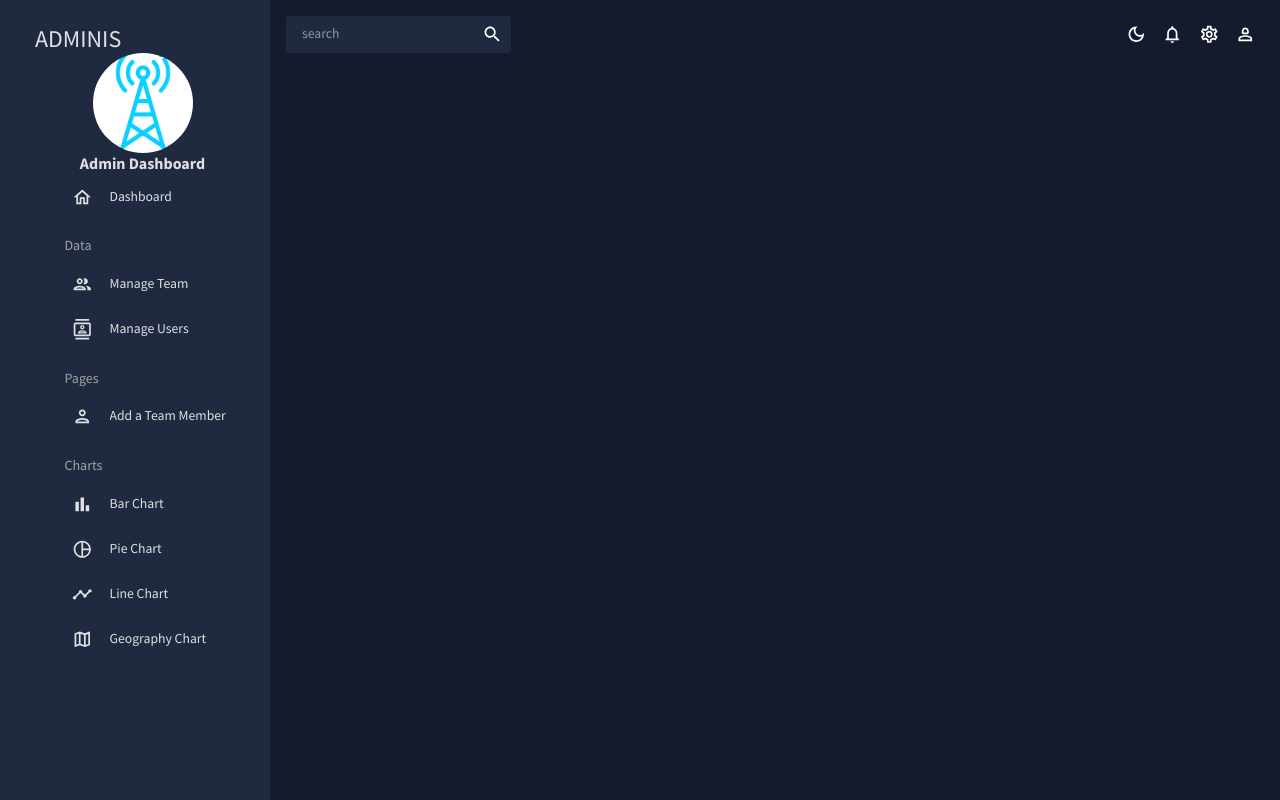
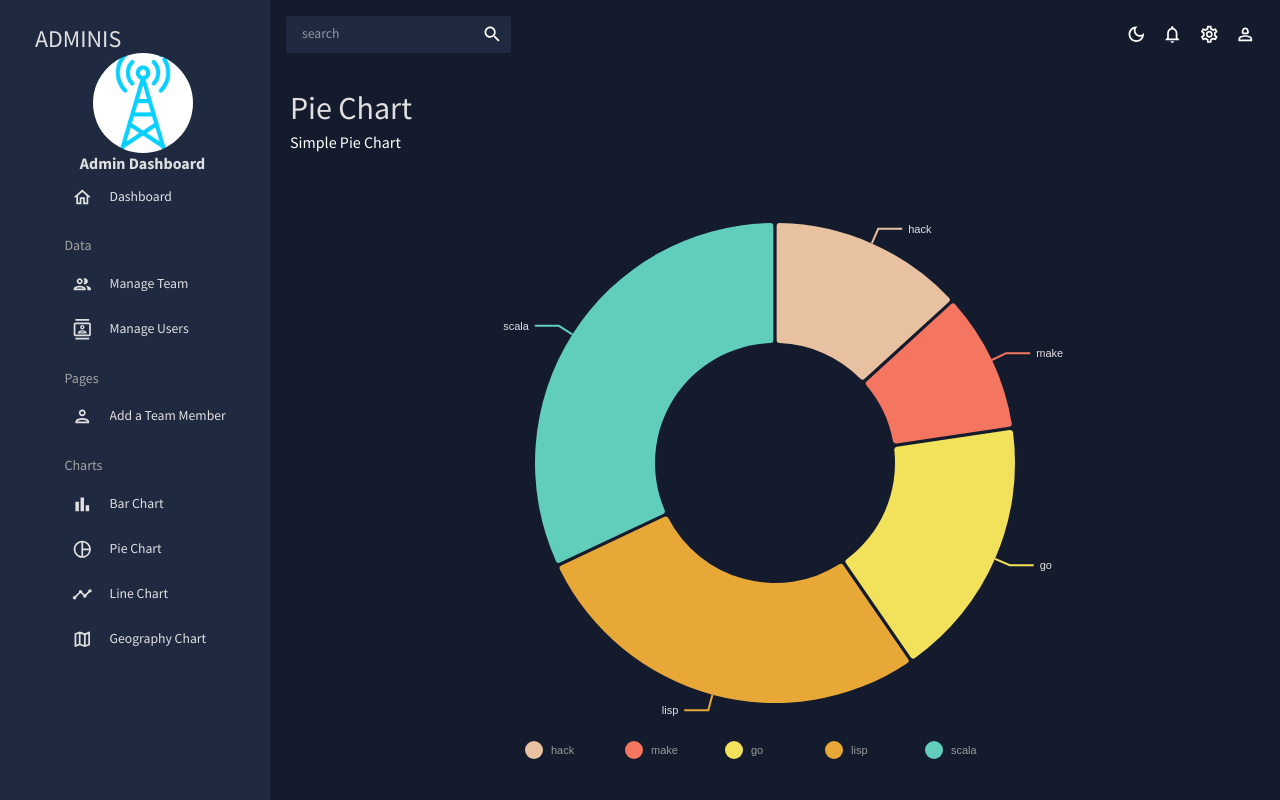
Before and after one commit to EliGuy343/semaphore-dashboard, a React (Create React App) app: page /pie in a window 1280 px wide. Built offline with nearby package versions, Linux system fonts and the light colour scheme.

Commit message:
pie chart design

```diff
--- a/src/App.js
+++ b/src/App.js
@@ -8,6 +8,7 @@ import Team from "./pages/Team";
 import Users from "./pages/Users";
 import Form from "./pages/Form";
 import Bar from "./pages/Bar";
+import Pie from "./pages/Pie";
 
 
 function App() {
@@ -27,6 +28,7 @@ function App() {
               <Route path="/users" element={<Users/>}/>
               <Route path="/add/team" element={<Form/>}/>
               <Route path="/bar" element={<Bar/>}/>
+              <Route path="/pie" element={<Pie/>}/>
             </Routes>
           </main>
         </div>
--- /dev/null
+++ b/src/components/PieChart.jsx
@@ -0,0 +1,109 @@
+import { ResponsivePie } from "@nivo/pie";
+import { tokens } from "../theme";
+import { useTheme } from "@mui/material";
+import { mockPieData as data } from "../data/mockdata";
+
+const PieChart = () => {
+  const theme = useTheme();
+  const colors = tokens(theme.palette.mode);
+  return (
+    <ResponsivePie
+      data={data}
+      theme={{
+        axis: {
+          domain: {
+            line: {
+              stroke: colors.grey[100],
+            },
+          },
+          legend: {
+            text: {
+              fill: colors.grey[100],
+            },
+          },
+          ticks: {
+            line: {
+              stroke: colors.grey[100],
+              strokeWidth: 1,
+            },
+            text: {
+              fill: colors.grey[100],
+            },
+          },
+        },
+        legends: {
+          text: {
+            fill: colors.grey[100],
+          },
+        },
+      }}
+      margin={{ top: 40, right: 80, bottom: 80, left: 80 }}
+      innerRadius={0.5}
+      padAngle={0.7}
+      cornerRadius={3}
+      activeOuterRadiusOffset={8}
+      borderColor={{
+        from: "color",
+        modifiers: [["darker", 0.2]],
+      }}
+      arcLinkLabelsSkipAngle={10}
+      arcLinkLabelsTextColor={colors.grey[100]}
+      arcLinkLabelsThickness={2}
+      arcLinkLabelsColor={{ from: "color" }}
+      enableArcLabels={false}
+      arcLabelsRadiusOffset={0.4}
+      arcLabelsSkipAngle={7}
+      arcLabelsTextColor={{
+        from: "color",
+        modifiers: [["darker", 2]],
+      }}
+      defs={[
+        {
+          id: "dots",
+          type: "patternDots",
+          background: "inherit",
+          color: "rgba(255, 255, 255, 0.3)",
+          size: 4,
+          padding: 1,
+          stagger: true,
+        },
+        {
+          id: "lines",
+          type: "patternLines",
+          background: "inherit",
+          color: "rgba(255, 255, 255, 0.3)",
+          rotation: -45,
+          lineWidth: 6,
+          spacing: 10,
+        },
+      ]}
+      legends={[
+        {
+          anchor: "bottom",
+          direction: "row",
+          justify: false,
+          translateX: 0,
+          translateY: 56,
+          itemsSpacing: 0,
+          itemWidth: 100,
+          itemHeight: 18,
+          itemTextColor: "#999",
+          itemDirection: "left-to-right",
+          itemOpacity: 1,
+          symbolSize: 18,
+          symbolShape: "circle",
+          effects: [
+            {
+              on: "hover",
+              style: {
+                itemTextColor: "#000",
+              },
+            },
+          ],
+        },
+      ]}
+    />
+  );
+};
+
+export default PieChart;
--- a/src/pages/Pie.jsx
+++ b/src/pages/Pie.jsx
@@ -1,9 +1,16 @@
-import React from 'react'
+import { Box } from "@mui/material";
+import Header from "../components/Header";
+import PieChart from "../components/PieChart";
 
 const Pie = () => {
   return (
-    <div>Pie</div>
-  )
-}
+    <Box m="20px">
+      <Header title="Pie Chart" subtitle="Simple Pie Chart" />
+      <Box height="75vh">
+        <PieChart />
+      </Box>
+    </Box>
+  );
+};
 
-export default Pie
+export default Pie;
```
